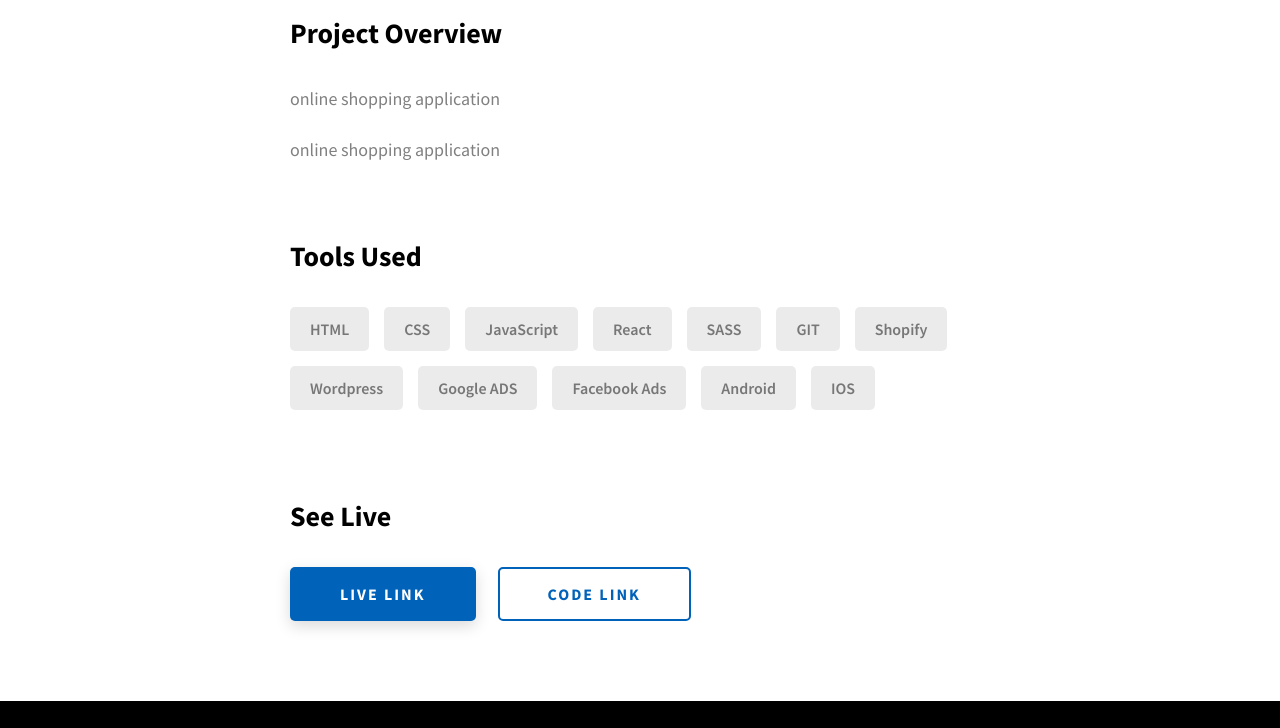
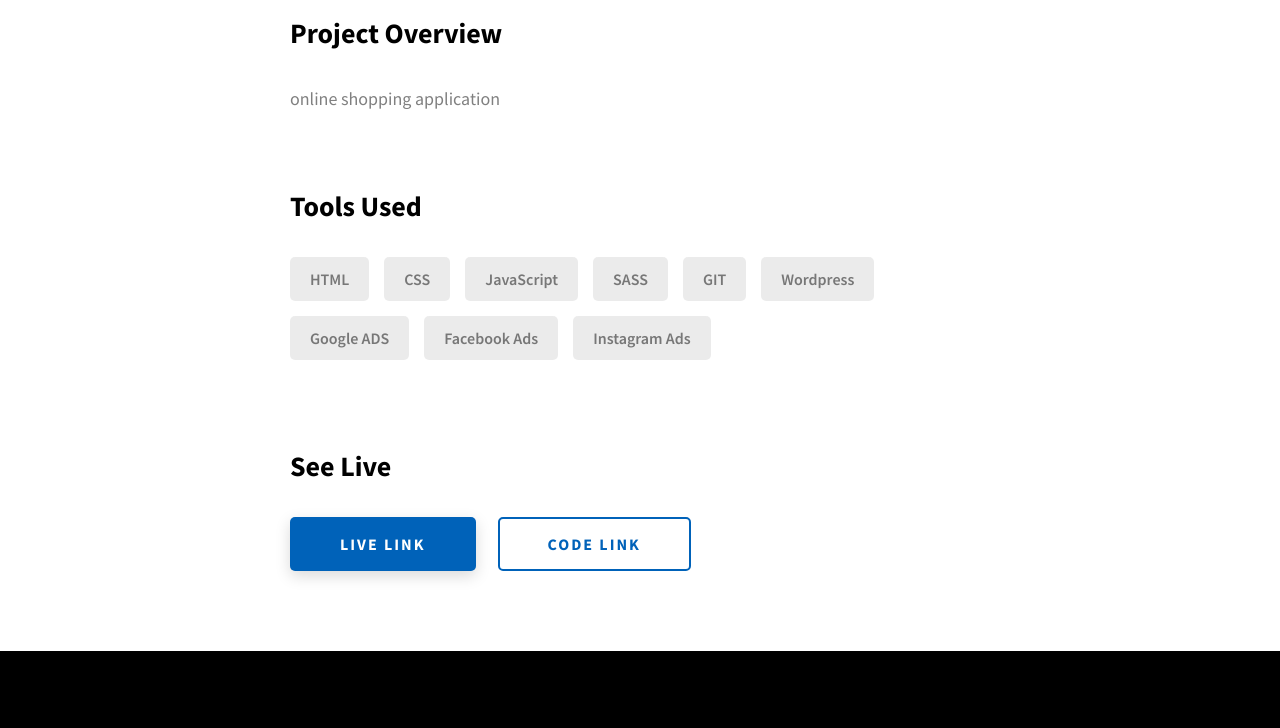
Before and after one commit to ibrahimcheik/ibrahimcheik.github.io, a website: page project-1.html in a window 1280 px wide. Shown: the part 1280-2008 px from the top of the page. Drawn offline with Linux system fonts and the light colour scheme.

Commit message:
ss change

```diff
--- a/project-1.html
+++ b/project-1.html
@@ -111,9 +111,6 @@
               <p class="project-details__desc-para">
                 online shopping application
               </p>
-              <p class="project-details__desc-para">
-                online shopping application
-              </p>
             </div>
             <div class="project-details__tools-used">
               <h3 class="project-details__content-title">Tools Used</h3>
@@ -121,15 +118,17 @@
                 <div class="skills__skill">HTML</div>
                 <div class="skills__skill">CSS</div>
                 <div class="skills__skill">JavaScript</div>
-                <div class="skills__skill">React</div>
+                <!-- <div class="skills__skill">React</div> -->
                 <div class="skills__skill">SASS</div>
                 <div class="skills__skill">GIT</div>
-                <div class="skills__skill">Shopify</div>
+                <!-- <div class="skills__skill">Shopify</div> -->
                 <div class="skills__skill">Wordpress</div>
                 <div class="skills__skill">Google ADS</div>
                 <div class="skills__skill">Facebook Ads</div>
-                <div class="skills__skill">Android</div>
-                <div class="skills__skill">IOS</div>
+                <!-- <div class="skills__skill">Android</div> -->
+                <!-- <div class="skills__skill">IOS</div> -->
+                <div class="skills__skill">Instagram Ads</div>
+
               </div>
             </div>
             <div class="project-details__links">
```
Also changed, not shown: index.html (+1 -1 lines).
